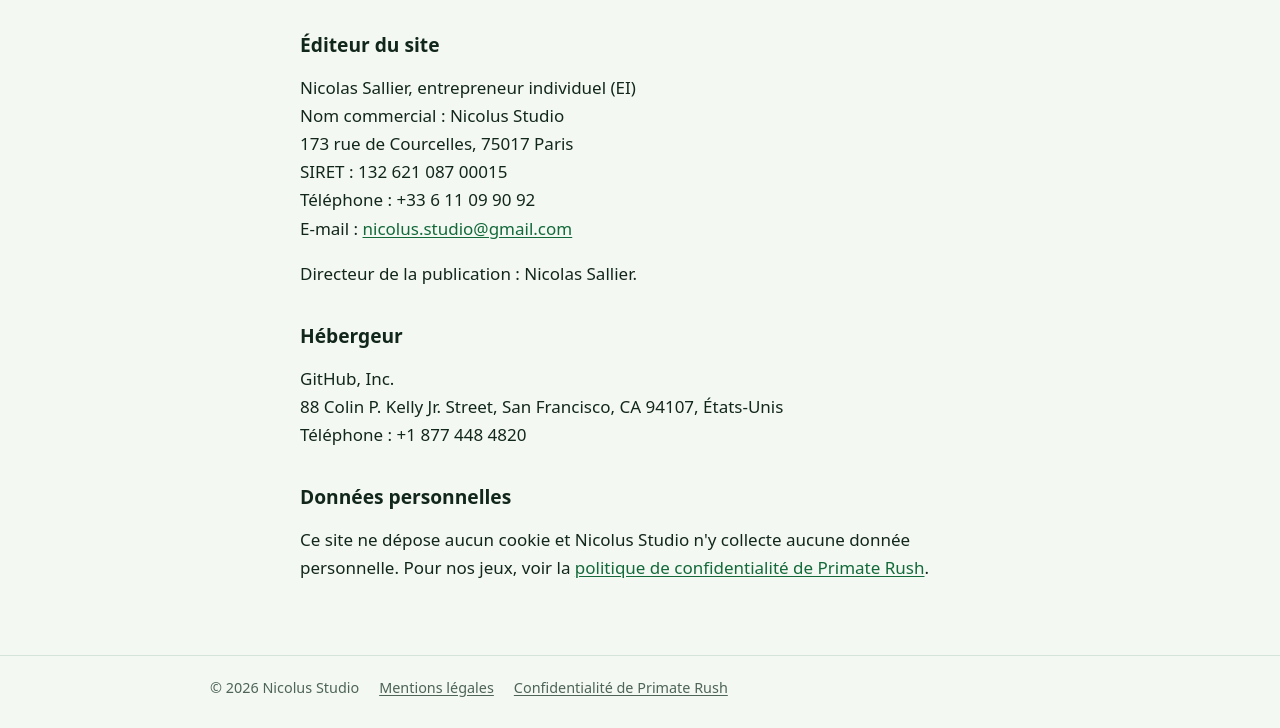
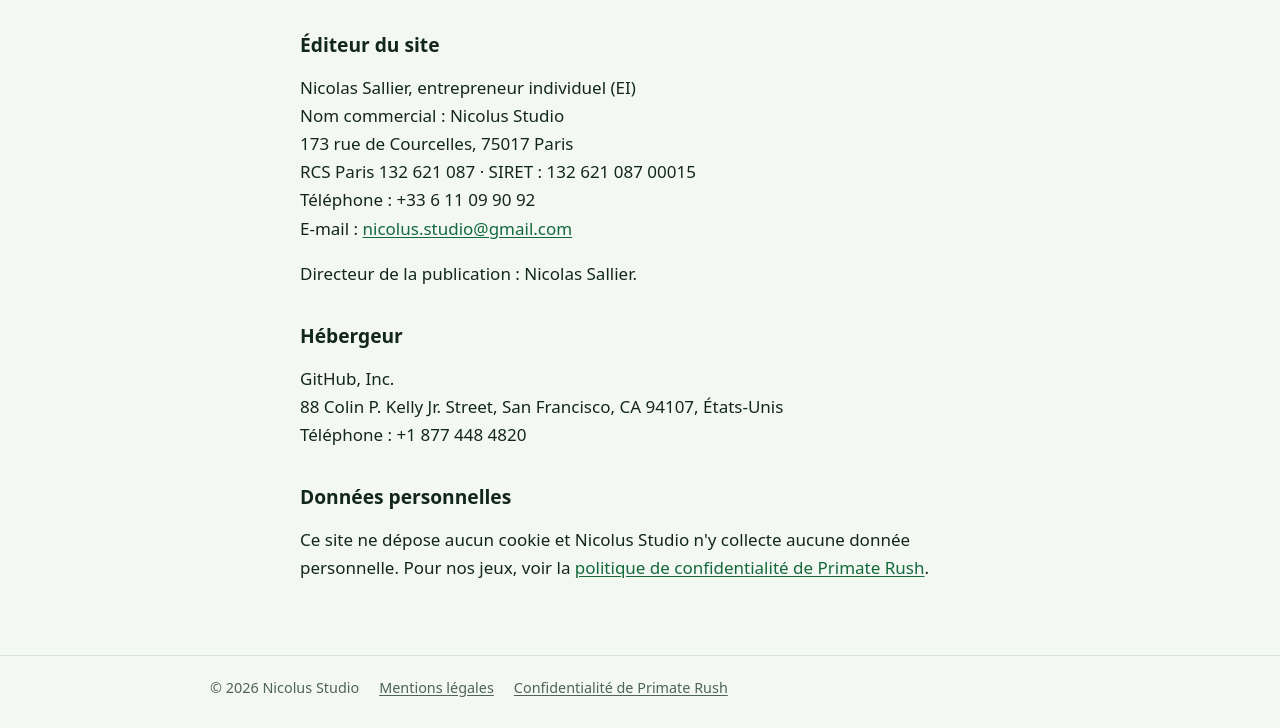
Before and after one commit to nicolus-studio/nicolus-studio.github.io, a plain HTML site: page mentions-legales.html in a window 1280 px wide. Shown: the part 185-913 px from the top of the page. Drawn offline with Linux system fonts and the light colour scheme.

Commit message:
Legal notice: add RCS Paris registration number
Co-Authored-By: Claude Opus 5.5 <noreply@anthropic.com>

```diff
--- a/mentions-legales.html
+++ b/mentions-legales.html
@@ -28,7 +28,7 @@
       Nicolas Sallier, entrepreneur individuel (EI)<br>
       Nom commercial : Nicolus Studio<br>
       173 rue de Courcelles, 75017 Paris<br>
-      SIRET : 132 621 087 00015<br>
+      RCS Paris 132 621 087 · SIRET : 132 621 087 00015<br>
       Téléphone : +33 6 11 09 90 92<br>
       E-mail : <a href="mailto:nicolus.studio@gmail.com">nicolus.studio@gmail.com</a>
     </p>
```
